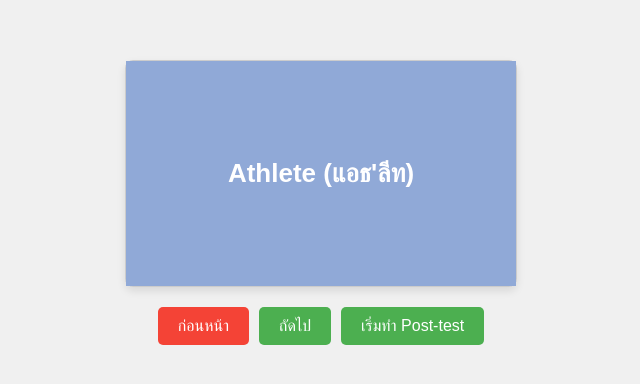
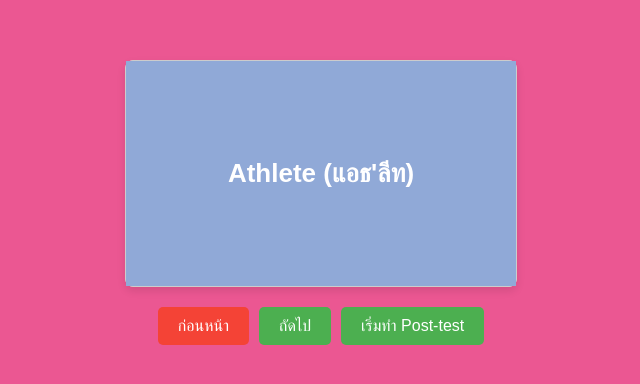
Before and after one commit to reempat23/The-Wordsmiths, a plain HTML site: page index.html in a window 1280 px wide. Shown: the part 198-582 px from the top of the page, without its empty margins (319-959 px from the left). Drawn offline with Linux system fonts and the light colour scheme.

Commit message:
Update style.css

```diff
--- a/style.css
+++ b/style.css
@@ -1,6 +1,6 @@
 body {
     font-family: Arial, sans-serif;
-    background-color: #f0f0f0;
+    background-color: #EB5792;
     display: flex;
     justify-content: center;
     align-items: center;
```
